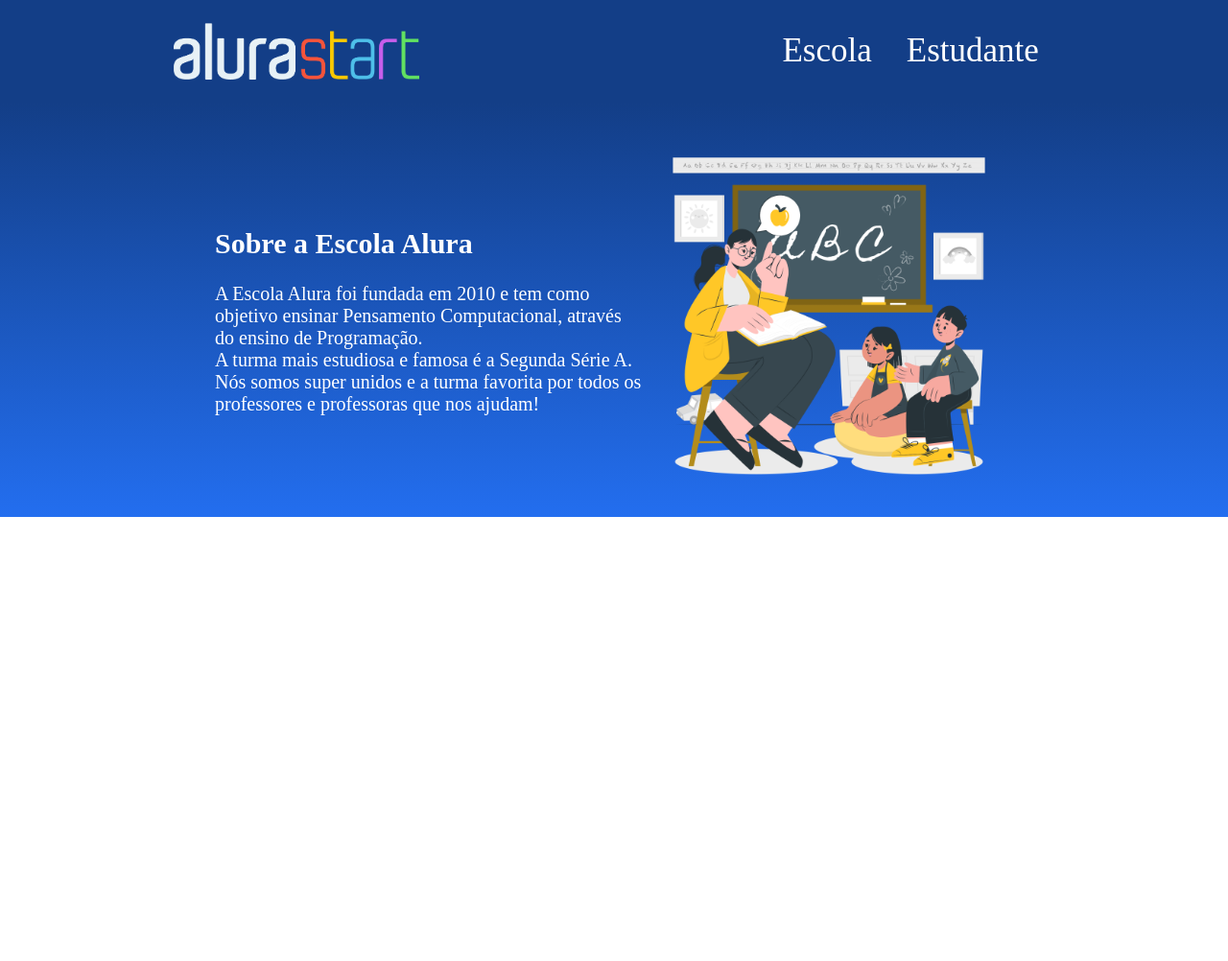
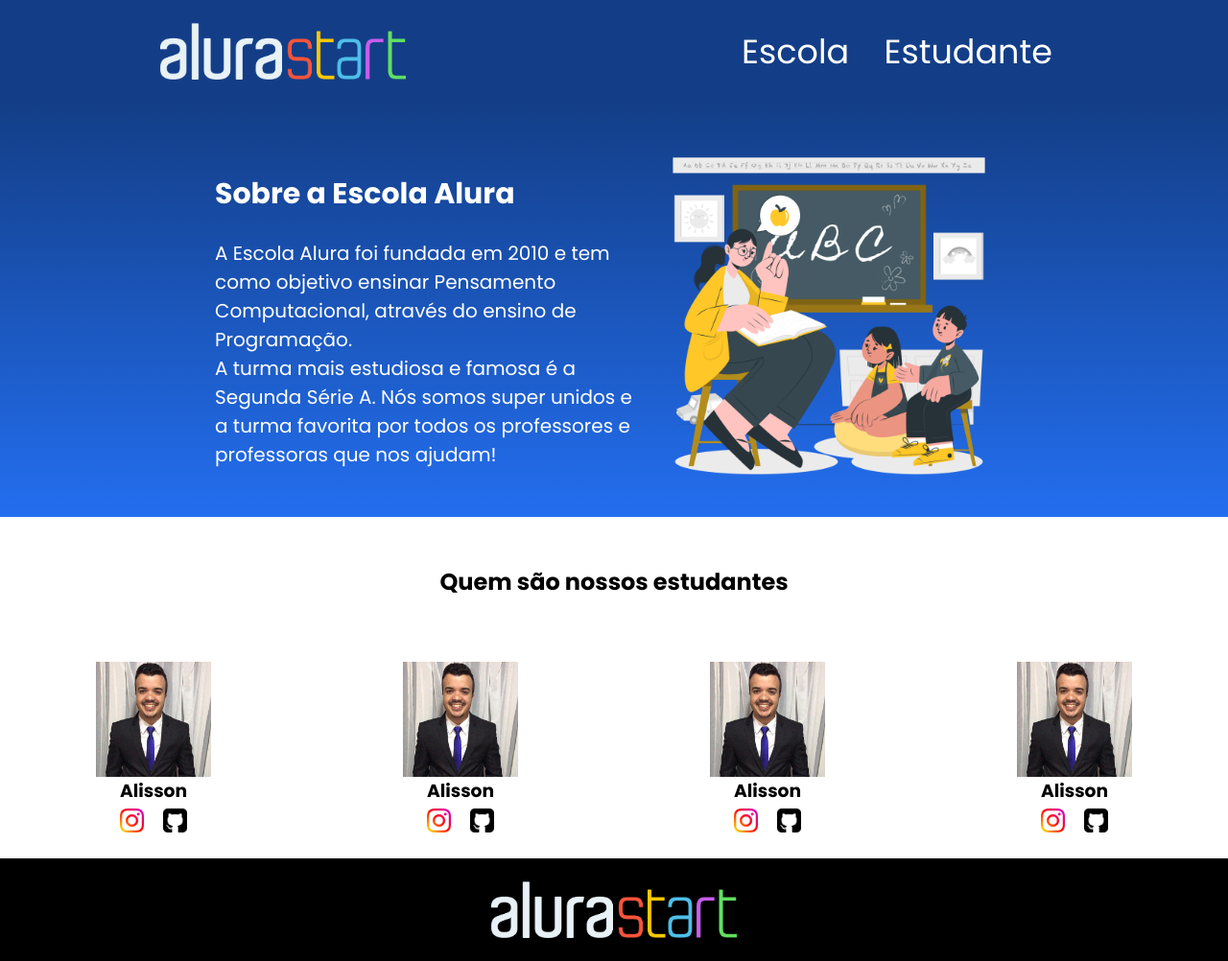
Before and after one commit to profalissongallo/projeto-escola-2503, a plain HTML site: page index.html in a window 1280 px wide. Shown: the whole page at 96% size. Before the commit the page ends 800 px from the top, so only its background shows below. Drawn offline with Linux system fonts and the light colour scheme.

Commit message:
Add files via upload

```diff
--- a/index.html
+++ b/index.html
@@ -5,6 +5,9 @@
     <meta name="viewport" content="width=device-width, initial-scale=1.0">
     <title>Site da escola</title>
     <link rel="stylesheet" href="style.css">
+    <link rel="preconnect" href="https://fonts.googleapis.com">
+    <link rel="preconnect" href="https://fonts.gstatic.com" crossorigin>
+    <link href="https://fonts.googleapis.com/css2?family=Poppins:wght@400;700&display=swap" rel="stylesheet">
 </head>
 <body>
     <header class="cabecalho">
@@ -23,5 +26,39 @@
     <img class="imagem-professor" src="professor-sala-deaula.png" alt="Um professor na sala de aula.">
     </section>
 
+    <section class="estudante">
+        <h2 class="estudante-titulo">Quem são nossos estudantes</h2>
+        <div class="estudante-todos">
+        <div class="estudante-div">
+            <img class="estudante-imagem" src="fotoalisson.jpg" alt="Foto do Professor Alisson">
+            <h3 class="estudante-nome">Alisson</h3>
+           <a href="https://instagram.com/gallo_alisson"><img class="estudante-icone" src="instagram.png" alt="icone do instagram"></a>
+            <a href="https://github.com/profalissongallo"><img class="estudante-icone" src="github-sign.png" alt="icone github"></a>
+        </div>
+        <div class="estudante-div">
+            <img class="estudante-imagem" src="fotoalisson.jpg" alt="Foto do Professor Alisson">
+            <h3 class="estudante-nome">Alisson</h3>
+            <img class="estudante-icone" src="instagram.png" alt="icone do instagram">
+            <img class="estudante-icone" src="github-sign.png" alt="icone github">
+        </div>
+        <div class="estudante-div">
+            <img class="estudante-imagem" src="fotoalisson.jpg" alt="Foto do Professor Alisson">
+            <h3 class="estudante-nome">Alisson</h3>
+            <img class="estudante-icone" src="instagram.png" alt="icone do instagram">
+            <img class="estudante-icone" src="github-sign.png" alt="icone github">
+        </div>
+        <div class="estudante-div">
+            <img class="estudante-imagem" src="fotoalisson.jpg" alt="Foto do Professor Alisson">
+            <h3 class="estudante-nome">Alisson</h3>
+            <img class="estudante-icone" src="instagram.png" alt="icone do instagram">
+            <img class="estudante-icone" src="github-sign.png" alt="icone github">
+        </div>
+        </div>
+    </section>
+
+    <footer class="rodape">
+        <img class="rodape-imagem" src="alurastart logo.png" alt="logo da alura start">
+    </footer>
+
 </body>
 </html>
--- a/style.css
+++ b/style.css
@@ -1,6 +1,10 @@
 * {
     margin: 0;
     padding: 0;
+}
+
+body{
+    font-family: "Poppins", sans-serif;
 }
 
 .cabecalho {
@@ -39,3 +43,32 @@
 .escola-titulo{
     padding: 24px 0;
 }
+
+.estudante-imagem{
+    width: 120px;
+}
+.estudante-icone{
+    width: 25px;
+    padding: 4px 8px;
+}
+
+.estudante-div{
+    text-align: center;
+    padding: 16px 0;
+}
+.estudante-titulo{
+    text-align: center;
+    padding: 50px 0px;
+}
+.estudante-todos{
+    display: grid;
+    grid-template-columns: 25% 25% 25% 25%;
+}
+.rodape{
+    background-color: black;
+    text-align: center;
+}
+.rodape-imagem{
+    width: 20%;
+    padding: 24px 0;
+}
```
Also changed, not shown: fotoalisson.jpg (added), github-sign.png (added), instagram.png (added).
